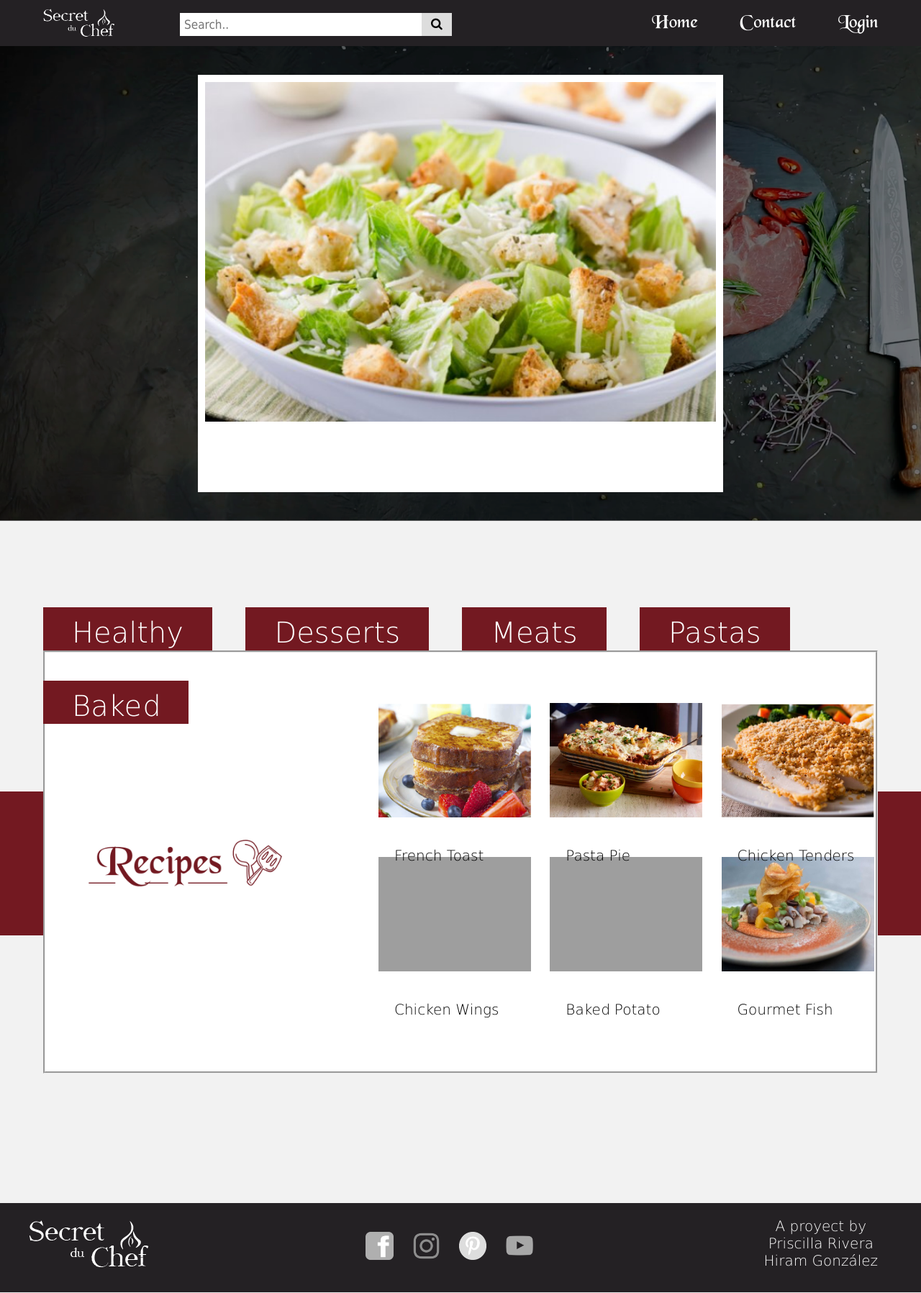
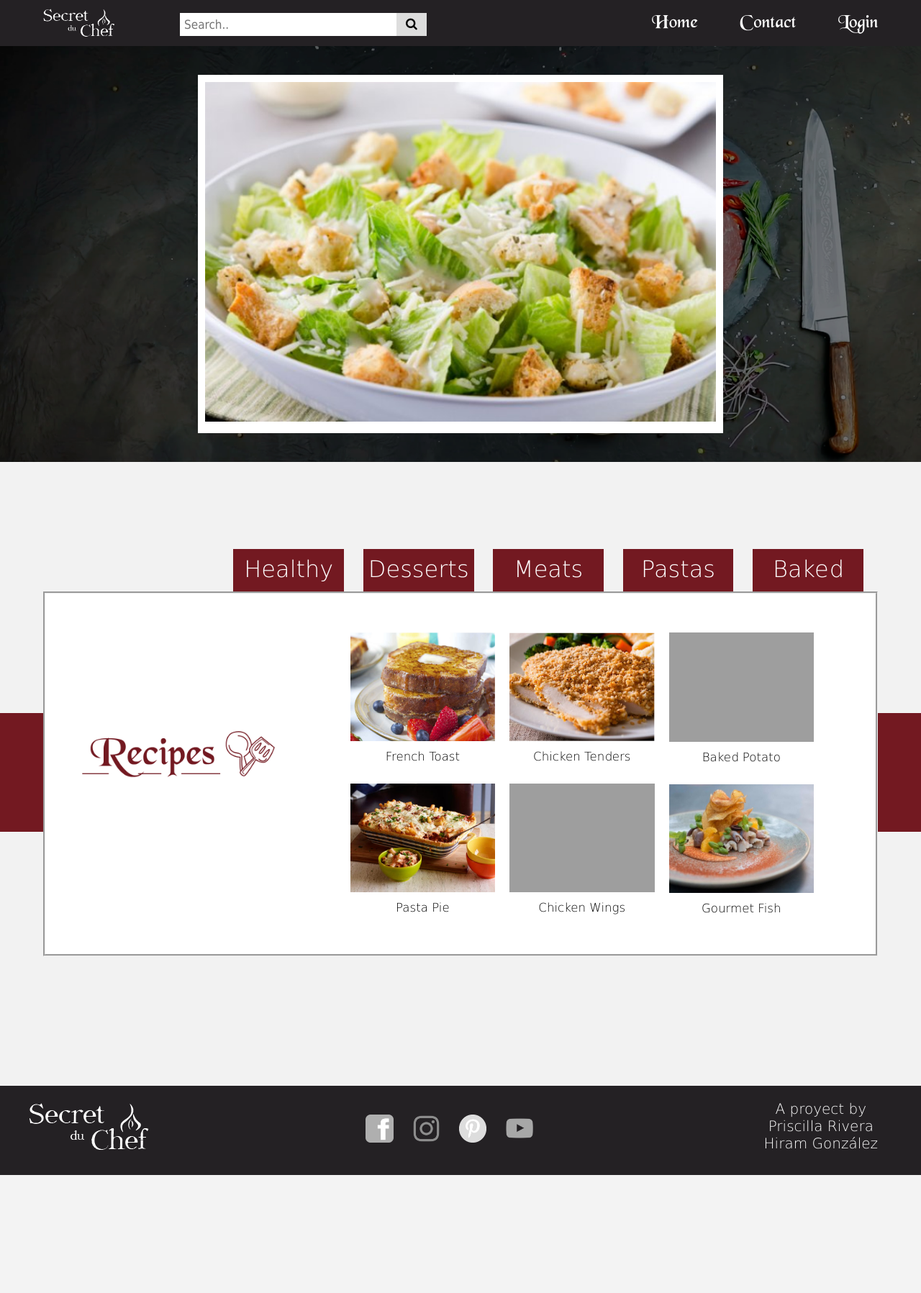
Before and after one commit to PriRivera/Proyecto-final, a PHP site: page / in a window 1280 px wide. Shown: the whole page at 72% size. After the commit the page ends 1633 px from the top, so only its background shows below. Run offline with PHP 8.4, Linux system fonts and the light colour scheme; grey boxes are pictures that could not be loaded.

Commit message:
Rresponsive index
Ajuste el index a porcentajes y cambie la forma en la que se acomoda el catalogo de abajo.
Pase cosas a porcentual.
Acomode la barra de busqueda a em's

```diff
--- a/css/style.css
+++ b/css/style.css
@@ -94,14 +94,13 @@ th{
 .main-nav__search-container{
     text-align: center;
     display: -webkit-inline-box;
-    z-index: 1;
     position: absolute;
     margin-left: 1.5em;
     margin-top: 0.5em;
 }
 .main-nav__input{
     padding: 6px;
-    padding-right: 137px;
+    padding-right: 6em;
     margin-top: 8px;
     font-size: 17px;
     border: none;
@@ -233,7 +232,6 @@ h3 span{
 }
 .slider-background{
     border: #fff solid 10px;
-    height: 28em;
     background: #fff;
     overflow: hidden;
 }
@@ -252,10 +250,6 @@ h3 span{
     width: 100%;
     height: auto;
 }
-.sub-menu{
-    margin: -4em 4em 0em 0em;
-    float: right;
-}
 @keyframes slide{
     0%{margin-left: 0%}
     16.6%{margin-left: 0%}
@@ -272,64 +266,75 @@ h3 span{
     80%{margin-left: -400%}
     100%{margin-left: -400%}
 }
+.mid-container{
+    width: 100%;
+    overflow: hidden;
+}
+.sub-menu{
+    width: 80%;
+    margin: 5.5em 3.5em 0em 4em;
+    padding: 0;
+    position: relative;
+    float: right;
+    text-align: right;
+}
 .sub-menu_item{
     display: inline-block;
+    height: 3em;
+    margin: 1%;
+    width: 15%;
     background: #731921;
-    margin: 1em;
-    height: 3em;
-}
-.sub-menu_link{
-    display: block;
-    position: relative;
-    margin: 1em;
-    top: -.7em;
-    text-decoration: none;
-    font-family: 'Dejavu-Sans-ExtraLight';
-    font-size: 2em;
-    color: #fff;
 }
 .sub-menu_item:hover{
     height: 4em;
     position: relative;
     top: -1em;
 }
+.sub-menu_link{
+    display: block;
+    margin: 1em 0;
+    position: relative;
+    top: -.7em;
+    font-family: 'Dejavu-Sans-ExtraLight';
+    font-size: 2.5vw;
+    text-decoration: none;
+    text-align: center;
+    color: #fff;
+}
 .main-recipies{
     margin: 9em 3em;
     padding: 2em;
-    display: block;
+    position: relative;
+    text-align: right;
     border-style: groove;
     background: white;
-    height: 502px;
 }
 .recipe-img{
-    display: block;
-    margin: 11em 1em;
+    margin: 14% 1%;
     width: 25%;
+    float: left;
 }
 .recipe-menu{
-    z-index: 2;
-    position: absolute;
-    width: 72%;
-    text-align: right;
-    margin-left: 8em;
+    display: inline-block;
+    width: 60%;
+    margin: 0 3em 0 0;
+    columns: 3;
+    padding: 0;
 }
 .recipe-menu_item{
-    display: contents;
+    display: inline-block;
+    margin: .7em;
+    width: 100%;
 }
 .recipe-menu_link{
-   text-decoration: none;
-}
-.recipe-menu_description{
-    z-index: 2;
-    position: absolute;
-    margin: 10.5em -10em;
-    padding: 0em;
-    display: -webkit-inline-box;
+    display: block;
+    text-decoration: none;
+    text-align: center;
+    font-size: 1.3vw;
 }
 .recipe-menu_img{
-    width: 23%;
-    margin: 0.5em;
-    margin-bottom: 2em;
+    width: 100%;
+    margin-bottom: .5em;
 }
 .recipe-menu_img:hover{
     opacity: 0.8;
@@ -338,10 +343,10 @@ h3 span{
 .red-block{
     position: absolute;
     z-index: -1;
-    width: 100%;
-    height: 10em;
-    top: 55em;
-    left: 0px;
+    width: 140%;
+    height: 33%;
+    top: 33%;
+    left: -10%;
     background: #731921;
 }
 
@@ -754,3 +759,12 @@ h3 span{
 .ingredient-table tr:nth-child(odd) {
    background-color: #F2F2F2;
 }
+
+@media (max-width: 1199.98px) {
+}
+@media (max-width: 991.98px) {
+}
+@media (max-width: 767.98px) {
+}
+@media (max-width: 575.98px) {
+}
--- a/index.html
+++ b/index.html
@@ -46,7 +46,7 @@
             </div>
         </div>
     </header>
-    <section>
+    <section class="mid-container">
         <ul class="sub-menu">
             <li class="sub-menu_item"><a class="sub-menu_link" href="#">Healthy</a></li>
             <li class="sub-menu_item"><a class="sub-menu_link" href="#">Desserts</a></li>
@@ -55,15 +55,15 @@
             <li class="sub-menu_item"><a class="sub-menu_link" href="search.html">Baked</a></li>
         </ul>
         <div class="main-recipies">
+            <img class="recipe-img" src="img/recipes.png" alt="recepies">
             <ul class="recipe-menu">
-                <li class="recipe-menu_item"><a class="recipe-menu_link"></a><img class="recipe-menu_img" src="img/frenchToast.png" alt="French Toast"><p class="recipe-menu_description">French Toast</p></a></li>
-                <li class="recipe-menu_item"><a class="recipe-menu_link"></a><img class="recipe-menu_img" src="img/elementoLista.jpeg" alt="lasagna"><p class="recipe-menu_description">Pasta Pie</p></a></li>
-                <li class="recipe-menu_item"><a class="recipe-menu_link"></a><img class="recipe-menu_img" src="img/chicken.png" alt="fried chicken"><p class="recipe-menu_description">Chicken Tenders</p></a></li>
-                <li class="recipe-menu_item"><a class="recipe-menu_link"></a><img class="recipe-menu_img" src="img/favrecipes.jpeg" alt="fried chicken wings"><p class="recipe-menu_description">Chicken Wings</p></a></li>
-                <li class="recipe-menu_item"><a class="recipe-menu_link"></a><img class="recipe-menu_img" src="img/papa.jpg" alt="baked potato"><p class="recipe-menu_description">Baked Potato</p></a></li>
-                <li class="recipe-menu_item"><a class="recipe-menu_link"></a><img class="recipe-menu_img" src="img/ultreia-039.jpg" alt="fish"><p class="recipe-menu_description">Gourmet Fish</p></a></li>
+                <li class="recipe-menu_item"><a class="recipe-menu_link"><img class="recipe-menu_img" src="img/frenchToast.png" alt="French Toast">French Toast</a></li>
+                <li class="recipe-menu_item"><a class="recipe-menu_link"><img class="recipe-menu_img" src="img/elementoLista.jpeg" alt="lasagna">Pasta Pie</a></li>
+                <li class="recipe-menu_item"><a class="recipe-menu_link"><img class="recipe-menu_img" src="img/chicken.png" alt="fried chicken">Chicken Tenders</a></li>
+                <li class="recipe-menu_item"><a class="recipe-menu_link"><img class="recipe-menu_img" src="img/favrecipes.jpeg" alt="fried chicken wings">Chicken Wings</a></li>
+                <li class="recipe-menu_item"><a class="recipe-menu_link"><img class="recipe-menu_img" src="img/papa.jpg" alt="baked potato">Baked Potato</a></li>
+                <li class="recipe-menu_item"><a class="recipe-menu_link"><img class="recipe-menu_img" src="img/ultreia-039.jpg" alt="fish">Gourmet Fish</a></li>
             </ul>
-            <img class="recipe-img" src="img/recipes.png" alt="recepies">
             <div class="red-block"></div>
         </div>
     </section>
```
